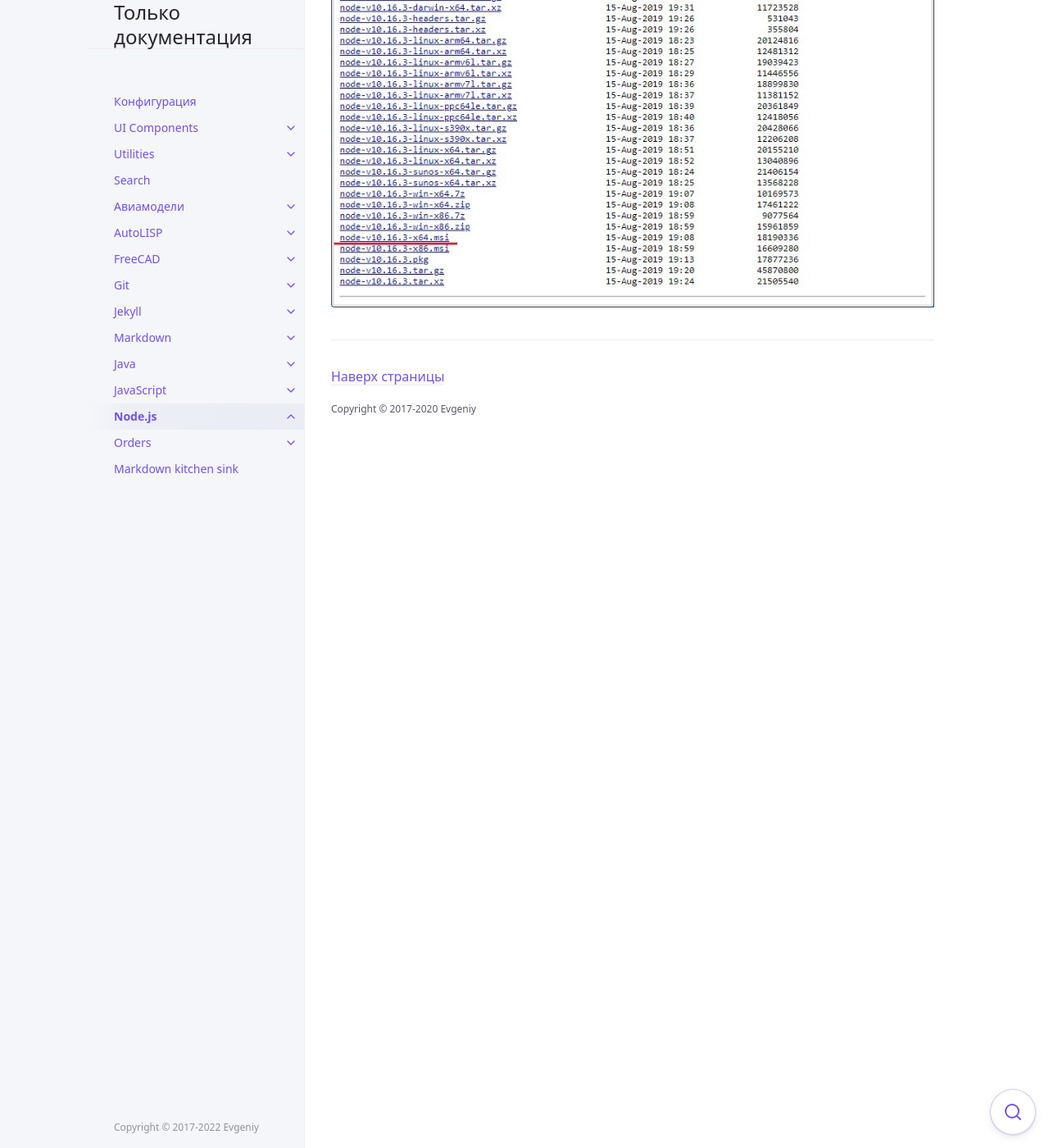
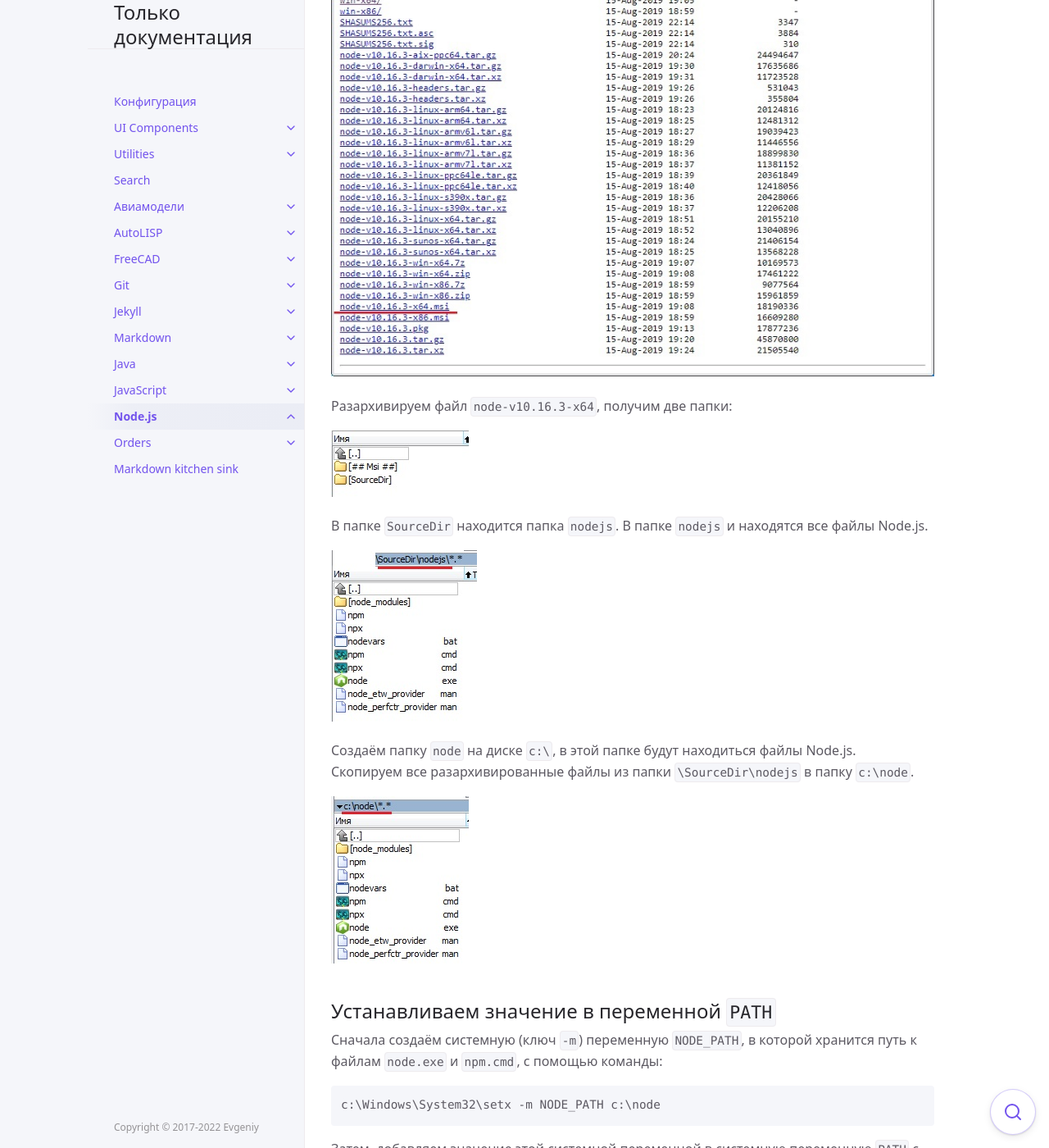
Before and after one commit to evgenvandev/evgenvandev.github.io, a Jekyll site: the page built from docs/node-js/node-js.md, in a window 1280 px wide and 1400 px high, scrolled down 4397 px. Shown: the whole window at 82% size. Built offline with Jekyll 4.4.1, drawn with Linux system fonts in a browser that asks for light colours; some of the changed text lies outside the part shown.

Commit message:
end article install node.js

````diff
--- a/docs/node-js/node-js.md
+++ b/docs/node-js/node-js.md
@@ -42,7 +42,7 @@
 ![Предыдущие версии Node.js]({{ site.url }}{{ site.baseurl }}/assets/images/node-js/install_node_js_site_download_previous_releases.jpg "Предыдущие версии Node.js")
 
 Прокручиваем вниз до таблицы `Looking for latest release of a version branch? (Ищете последние выпуски версии ветки?)`.
-Нажимаем на `Releases`.
+Нас интересует версия Node.js `v10.16.3`, в ветке `v10` последняя версия `v10.24.1`. Нажимаем на `Releases`.
 
 ![Версия Node.js v10.24.1]({{ site.url }}{{ site.baseurl }}/assets/images/node-js/install_node_js_site_download_previous_releases_v10.24.1.jpg "Версия Node.js v10.24.1")
 
@@ -59,3 +59,59 @@
 Файл с расширением `msi` является архивом и его можно разархивировать любой программой архиватором.
 
 ![Файл node-v10.16.3-x64.msi]({{ site.url }}{{ site.baseurl }}/assets/images/node-js/install_node_js_site_download_previous_releases_v10.16.3-1.jpg "Файл node-v10.16.3-x64.msi")
+
+Разархивируем файл `node-v10.16.3-x64`, получим две папки:
+
+![Разархивируем файл node-v10.16.3-x64.msi]({{ site.url }}{{ site.baseurl }}/assets/images/node-js/unarchive_node-v10.16.3-x64.jpg "Разархивируем файл node-v10.16.3-x64.msi")
+
+В папке `SourceDir` находится папка `nodejs`. В папке `nodejs` и находятся все файлы Node.js.
+
+![Файлы Node.js]({{ site.url }}{{ site.baseurl }}/assets/images/node-js/distributive_node_v10.16.3.jpg "Файлы Node.js")
+
+Создаём папку `node` на диске `c:\`, в этой папке будут находиться файлы Node.js.
+Скопируем все разархивированные файлы из папки `\SourceDir\nodejs` в папку `c:\node`.
+
+![Дистрибутив Node.js на диске c]({{ site.url }}{{ site.baseurl }}/assets/images/node-js/distributive_node_v10.16.3_on_disk_c.jpg "Дистрибутив Node.js на диске c")
+
+## Устанавливаем значение в переменной `PATH`
+
+Сначала создаём системную (ключ `-m`) переменную `NODE_PATH`, в которой хранится путь к файлам `node.exe` и `npm.cmd`, с помощью
+команды:
+
+```
+c:\Windows\System32\setx -m NODE_PATH c:\node
+```
+
+Затем, добавляем значение этой системной переменной в системную переменную `PATH` с помощью команды:
+
+```
+c:\Windows\System32\setx -m PATH "%NODE_PATH%;%PATH%"
+```
+
+Для проверки, можем вывести значение системной переменной `NODE_PATH` и `PATH` в консоль, командой:
+
+```
+echo %NODE_PATH%
+```
+
+![Проверка системной переменной NODE_PATH]({{ site.url }}{{ site.baseurl }}/assets/images/node-js/verify_node_path.jpg "Проверка системной переменной NODE_PATH")
+
+и
+
+```
+echo %PATH%
+```
+
+![Проверка системной переменной PATH]({{ site.url }}{{ site.baseurl }}/assets/images/node-js/verify_path.jpg "Проверка системной переменной PATH")
+
+## Проверка установки Node.js
+
+Для проверки установки Node.js на компьютер с Windows 7, в командной строке вводим команду:
+
+```
+node -v
+```
+
+эта команда выводит версию Node.js
+
+![Вывод версии Node.js]({{ site.url }}{{ site.baseurl }}/assets/images/node-js/node_-v.jpg "Вывод версии Node.js")
````
Also changed, not shown: assets/images/node-js/distributive_node_v10.16.3.jpg (added), assets/images/node-js/distributive_node_v10.16.3_on_disk_c.jpg (added), assets/images/node-js/node_-v.jpg (added), assets/images/node-js/unarchive_node-v10.16.3-x64.jpg (added), assets/images/node-js/verify_node_path.jpg (added), assets/images/node-js/verify_path.jpg (added).
